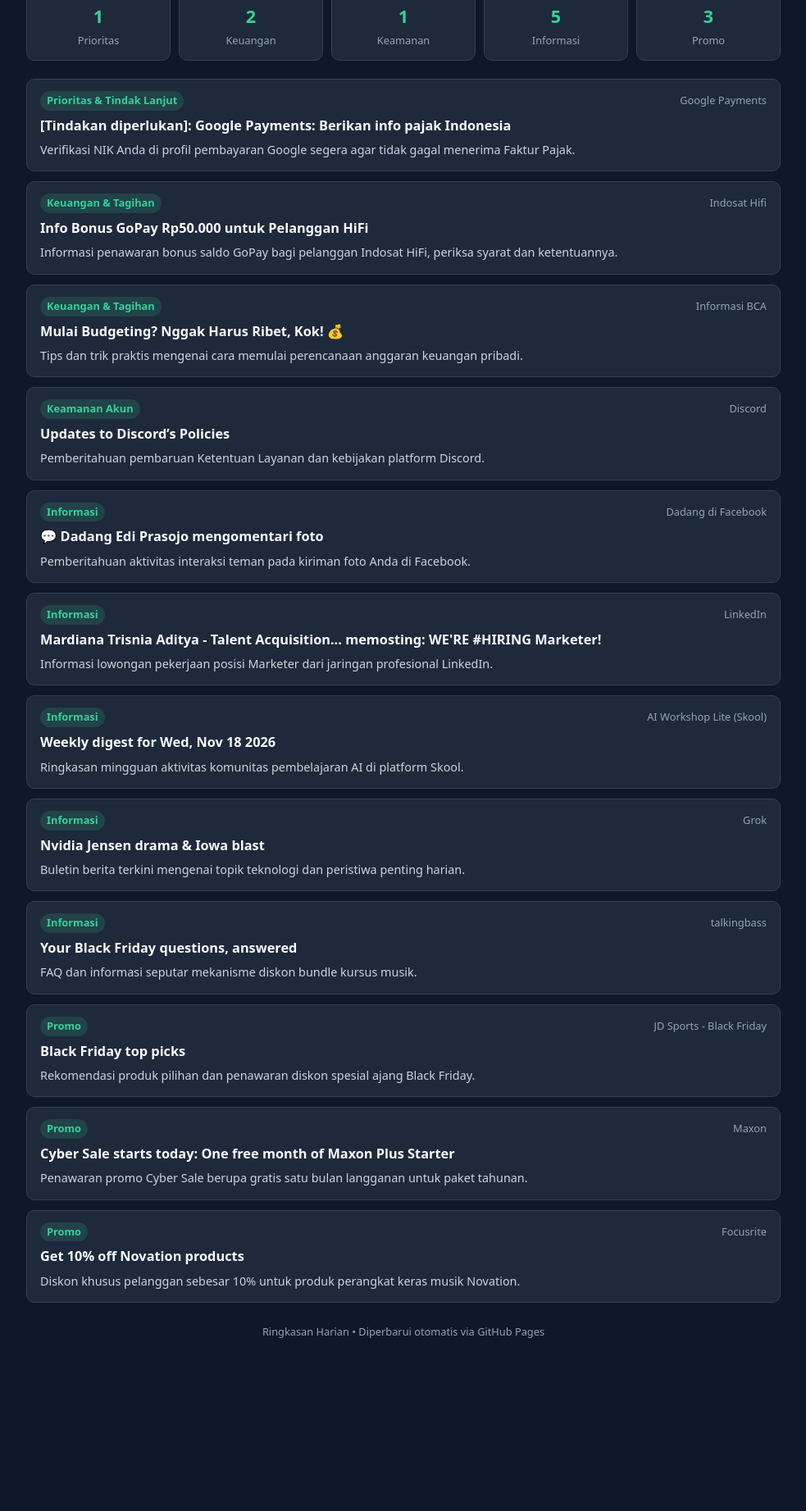
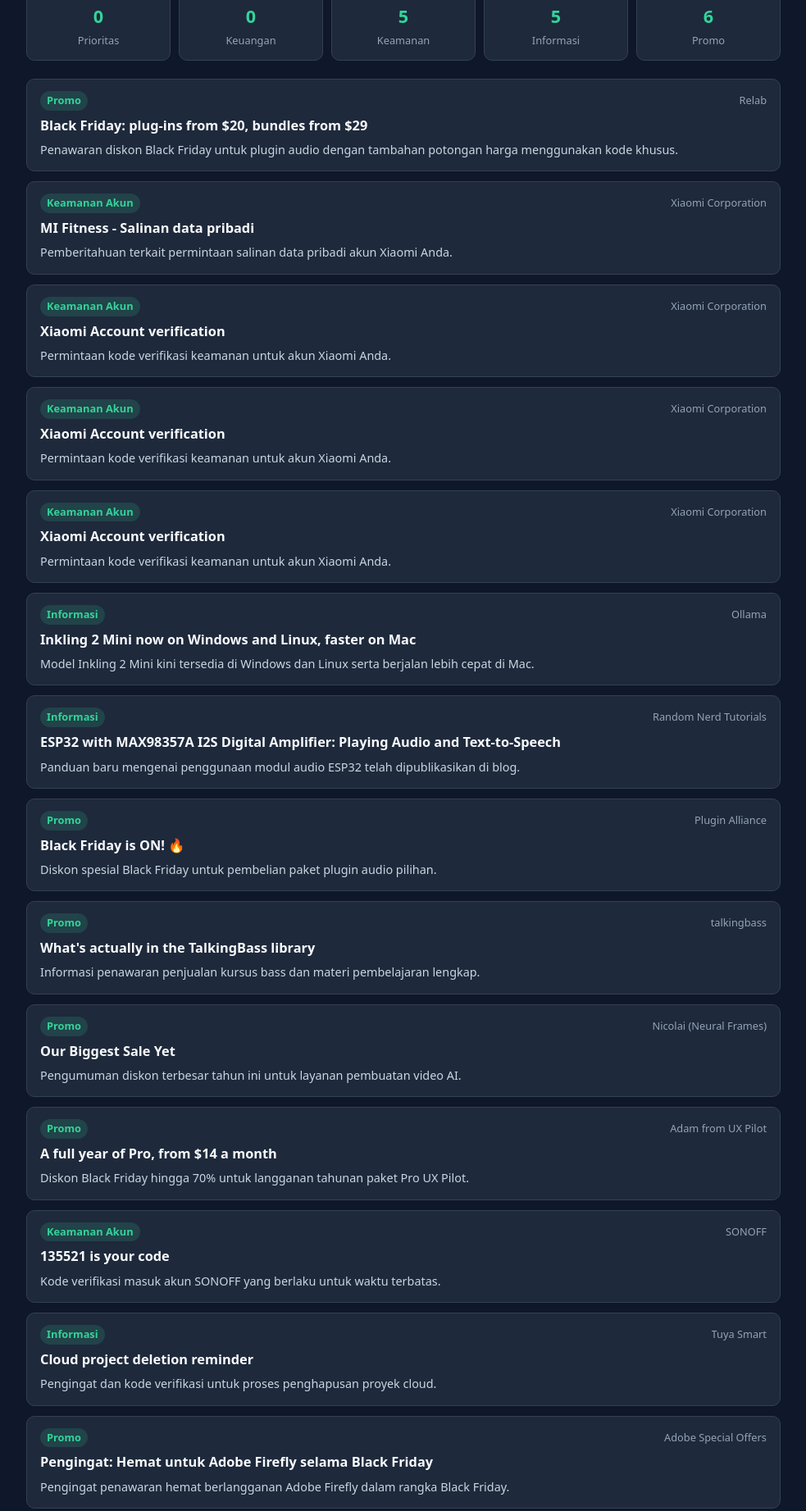
Before and after one commit to cakardewa/ringkasan-harian, a plain HTML site: page latest-inbox.html in a window 1280 px wide. Shown: the part 235-2078 px from the top of the page at 82% size, without its empty margins (148-1131 px from the left). Before the commit the page ends 1894 px from the top, so only its background shows below. Drawn offline with Linux system fonts and the light colour scheme.

Commit message:
Update Email Harian 2026-11-27

```diff
--- a/latest-inbox.html
+++ b/latest-inbox.html
@@ -3,7 +3,7 @@
 <head>
   <meta charset="UTF-8" />
   <meta name="viewport" content="width=device-width, initial-scale=1.0" />
-  <title>Ringkasan Email Harian — 2026-11-26</title>
+  <title>Ringkasan Email Harian — 2026-11-27</title>
   <style>
     :root { --bg: #0f172a; --card: #1e293b; --text: #f8fafc; --muted: #94a3b8; --accent: #34d399; --border: #334155; }
     * { box-sizing: border-box; }
@@ -30,101 +30,129 @@
   <div class="wrap">
     <header>
       <h1>Ringkasan Email Harian</h1>
-      <p class="sub">Edisi 2026-11-26 • Terdeteksi 12 email (24 jam) • Mesin: Gemini API (gemini-3.5-flash-lite)</p>
+      <p class="sub">Edisi 2026-11-27 • Terdeteksi 16 email (24 jam) • Mesin: Gemini API (gemini-3.5-flash-lite)</p>
     </header>
-    <div class="overview">Kotak masuk 24 jam terakhir didominasi oleh email promo Black Friday dan pemberitahuan kebijakan baru, disertai satu tindakan penting verifikasi pajak Google.</div>
+    <div class="overview">Kotak masuk didominasi oleh email promosi Black Friday dan pemberitahuan verifikasi akun, sementara beberapa pembaruan alat teknologi juga diterima.</div>
 
     <div class="stats">
-      <div class="stat"><strong>1</strong><span>Prioritas</span></div>
-      <div class="stat"><strong>2</strong><span>Keuangan</span></div>
-      <div class="stat"><strong>1</strong><span>Keamanan</span></div>
+      <div class="stat"><strong>0</strong><span>Prioritas</span></div>
+      <div class="stat"><strong>0</strong><span>Keuangan</span></div>
+      <div class="stat"><strong>5</strong><span>Keamanan</span></div>
       <div class="stat"><strong>5</strong><span>Informasi</span></div>
-      <div class="stat"><strong>3</strong><span>Promo</span></div>
+      <div class="stat"><strong>6</strong><span>Promo</span></div>
     </div>
 
     <div class="list">
 
             <div class="mail-card">
-              <div class="top"><span class="badge">Prioritas & Tindak Lanjut</span><span class="sender">Google Payments</span></div>
-              <h3>[Tindakan diperlukan]: Google Payments: Berikan info pajak Indonesia</h3>
-              <p>Verifikasi NIK Anda di profil pembayaran Google segera agar tidak gagal menerima Faktur Pajak.</p>
+              <div class="top"><span class="badge">Promo</span><span class="sender">Relab</span></div>
+              <h3>Black Friday: plug-ins from $20, bundles from $29</h3>
+              <p>Penawaran diskon Black Friday untuk plugin audio dengan tambahan potongan harga menggunakan kode khusus.</p>
             </div>
 
 
             <div class="mail-card">
-              <div class="top"><span class="badge">Keuangan & Tagihan</span><span class="sender">Indosat Hifi</span></div>
-              <h3>Info Bonus GoPay Rp50.000 untuk Pelanggan HiFi</h3>
-              <p>Informasi penawaran bonus saldo GoPay bagi pelanggan Indosat HiFi, periksa syarat dan ketentuannya.</p>
+              <div class="top"><span class="badge">Keamanan Akun</span><span class="sender">Xiaomi Corporation</span></div>
+              <h3>MI Fitness - Salinan data pribadi</h3>
+              <p>Pemberitahuan terkait permintaan salinan data pribadi akun Xiaomi Anda.</p>
             </div>
 
 
             <div class="mail-card">
-              <div class="top"><span class="badge">Keuangan & Tagihan</span><span class="sender">Informasi BCA</span></div>
-              <h3>Mulai Budgeting? Nggak Harus Ribet, Kok! 💰</h3>
-              <p>Tips dan trik praktis mengenai cara memulai perencanaan anggaran keuangan pribadi.</p>
+              <div class="top"><span class="badge">Keamanan Akun</span><span class="sender">Xiaomi Corporation</span></div>
+              <h3>Xiaomi Account verification</h3>
+              <p>Permintaan kode verifikasi keamanan untuk akun Xiaomi Anda.</p>
             </div>
 
 
             <div class="mail-card">
-              <div class="top"><span class="badge">Keamanan Akun</span><span class="sender">Discord</span></div>
-              <h3>Updates to Discord’s Policies</h3>
-              <p>Pemberitahuan pembaruan Ketentuan Layanan dan kebijakan platform Discord.</p>
+              <div class="top"><span class="badge">Keamanan Akun</span><span class="sender">Xiaomi Corporation</span></div>
+              <h3>Xiaomi Account verification</h3>
+              <p>Permintaan kode verifikasi keamanan untuk akun Xiaomi Anda.</p>
             </div>
 
 
             <div class="mail-card">
-              <div class="top"><span class="badge">Informasi</span><span class="sender">Dadang di Facebook</span></div>
-              <h3>💬 Dadang Edi Prasojo mengomentari foto</h3>
-              <p>Pemberitahuan aktivitas interaksi teman pada kiriman foto Anda di Facebook.</p>
+              <div class="top"><span class="badge">Keamanan Akun</span><span class="sender">Xiaomi Corporation</span></div>
+              <h3>Xiaomi Account verification</h3>
+              <p>Permintaan kode verifikasi keamanan untuk akun Xiaomi Anda.</p>
             </div>
 
 
             <div class="mail-card">
-              <div class="top"><span class="badge">Informasi</span><span class="sender">LinkedIn</span></div>
-              <h3>Mardiana Trisnia Aditya - Talent Acquisition... memosting: WE'RE #HIRING Marketer!</h3>
-              <p>Informasi lowongan pekerjaan posisi Marketer dari jaringan profesional LinkedIn.</p>
+              <div class="top"><span class="badge">Informasi</span><span class="sender">Ollama</span></div>
+              <h3>Inkling 2 Mini now on Windows and Linux, faster on Mac</h3>
+              <p>Model Inkling 2 Mini kini tersedia di Windows dan Linux serta berjalan lebih cepat di Mac.</p>
+            </div>
+
+
+            <div class="mail-card">
+              <div class="top"><span class="badge">Informasi</span><span class="sender">Random Nerd Tutorials</span></div>
+              <h3>ESP32 with MAX98357A I2S Digital Amplifier: Playing Audio and Text-to-Speech</h3>
+              <p>Panduan baru mengenai penggunaan modul audio ESP32 telah dipublikasikan di blog.</p>
+            </div>
+
+
+            <div class="mail-card">
+              <div class="top"><span class="badge">Promo</span><span class="sender">Plugin Alliance</span></div>
+              <h3>Black Friday is ON! 🔥</h3>
+              <p>Diskon spesial Black Friday untuk pembelian paket plugin audio pilihan.</p>
+            </div>
+
+
+            <div class="mail-card">
+              <div class="top"><span class="badge">Promo</span><span class="sender">talkingbass</span></div>
+              <h3>What's actually in the TalkingBass library</h3>
+              <p>Informasi penawaran penjualan kursus bass dan materi pembelajaran lengkap.</p>
+            </div>
+
+
+            <div class="mail-card">
+              <div class="top"><span class="badge">Promo</span><span class="sender">Nicolai (Neural Frames)</span></div>
+              <h3>Our Biggest Sale Yet</h3>
+              <p>Pengumuman diskon terbesar tahun ini untuk layanan pembuatan video AI.</p>
+            </div>
+
+
+            <div class="mail-card">
+              <div class="top"><span class="badge">Promo</span><span class="sender">Adam from UX Pilot</span></div>
+              <h3>A full year of Pro, from $14 a month</h3>
+              <p>Diskon Black Friday hingga 70% untuk langganan tahunan paket Pro UX Pilot.</p>
+            </div>
+
+
+            <div class="mail-card">
+              <div class="top"><span class="badge">Keamanan Akun</span><span class="sender">SONOFF</span></div>
+              <h3>135521 is your code</h3>
+              <p>Kode verifikasi masuk akun SONOFF yang berlaku untuk waktu terbatas.</p>
+            </div>
+
+
+            <div class="mail-card">
+              <div class="top"><span class="badge">Informasi</span><span class="sender">Tuya Smart</span></div>
+              <h3>Cloud project deletion reminder</h3>
+              <p>Pengingat dan kode verifikasi untuk proses penghapusan proyek cloud.</p>
+            </div>
+
+
+            <div class="mail-card">
+              <div class="top"><span class="badge">Promo</span><span class="sender">Adobe Special Offers</span></div>
+              <h3>Pengingat: Hemat untuk Adobe Firefly selama Black Friday</h3>
+              <p>Pengingat penawaran hemat berlangganan Adobe Firefly dalam rangka Black Friday.</p>
             </div>
 
 
             <div class="mail-card">
               <div class="top"><span class="badge">Informasi</span><span class="sender">AI Workshop Lite (Skool)</span></div>
-              <h3>Weekly digest for Wed, Nov 18 2026</h3>
-              <p>Ringkasan mingguan aktivitas komunitas pembelajaran AI di platform Skool.</p>
+              <h3>2 new notifications since 3:13 am (Nov 25, 2026)</h3>
+              <p>Pemberitahuan aktivitas baru dari komunitas AI Workshop Lite di Skool.</p>
             </div>
 
 
             <div class="mail-card">
               <div class="top"><span class="badge">Informasi</span><span class="sender">Grok</span></div>
-              <h3>Nvidia Jensen drama & Iowa blast</h3>
-              <p>Buletin berita terkini mengenai topik teknologi dan peristiwa penting harian.</p>
-            </div>
-
-
-            <div class="mail-card">
-              <div class="top"><span class="badge">Informasi</span><span class="sender">talkingbass</span></div>
-              <h3>Your Black Friday questions, answered</h3>
-              <p>FAQ dan informasi seputar mekanisme diskon bundle kursus musik.</p>
-            </div>
-
-
-            <div class="mail-card">
-              <div class="top"><span class="badge">Promo</span><span class="sender">JD Sports - Black Friday</span></div>
-              <h3>Black Friday top picks</h3>
-              <p>Rekomendasi produk pilihan dan penawaran diskon spesial ajang Black Friday.</p>
-            </div>
-
-
-            <div class="mail-card">
-              <div class="top"><span class="badge">Promo</span><span class="sender">Maxon</span></div>
-              <h3>Cyber Sale starts today: One free month of Maxon Plus Starter</h3>
-              <p>Penawaran promo Cyber Sale berupa gratis satu bulan langganan untuk paket tahunan.</p>
-            </div>
-
-
-            <div class="mail-card">
-              <div class="top"><span class="badge">Promo</span><span class="sender">Focusrite</span></div>
-              <h3>Get 10% off Novation products</h3>
-              <p>Diskon khusus pelanggan sebesar 10% untuk produk perangkat keras musik Novation.</p>
+              <h3>Vina nunggu topikmu dulu</h3>
+              <p>Pemberitahuan dari Grok untuk melanjutkan interaksi atau memulai obrolan baru.</p>
             </div>
 
     </div>
```
Also changed, not shown: archive/daily_inbox_digest_2026-11-27.html (added, +162 -0 lines), 1 other file.
